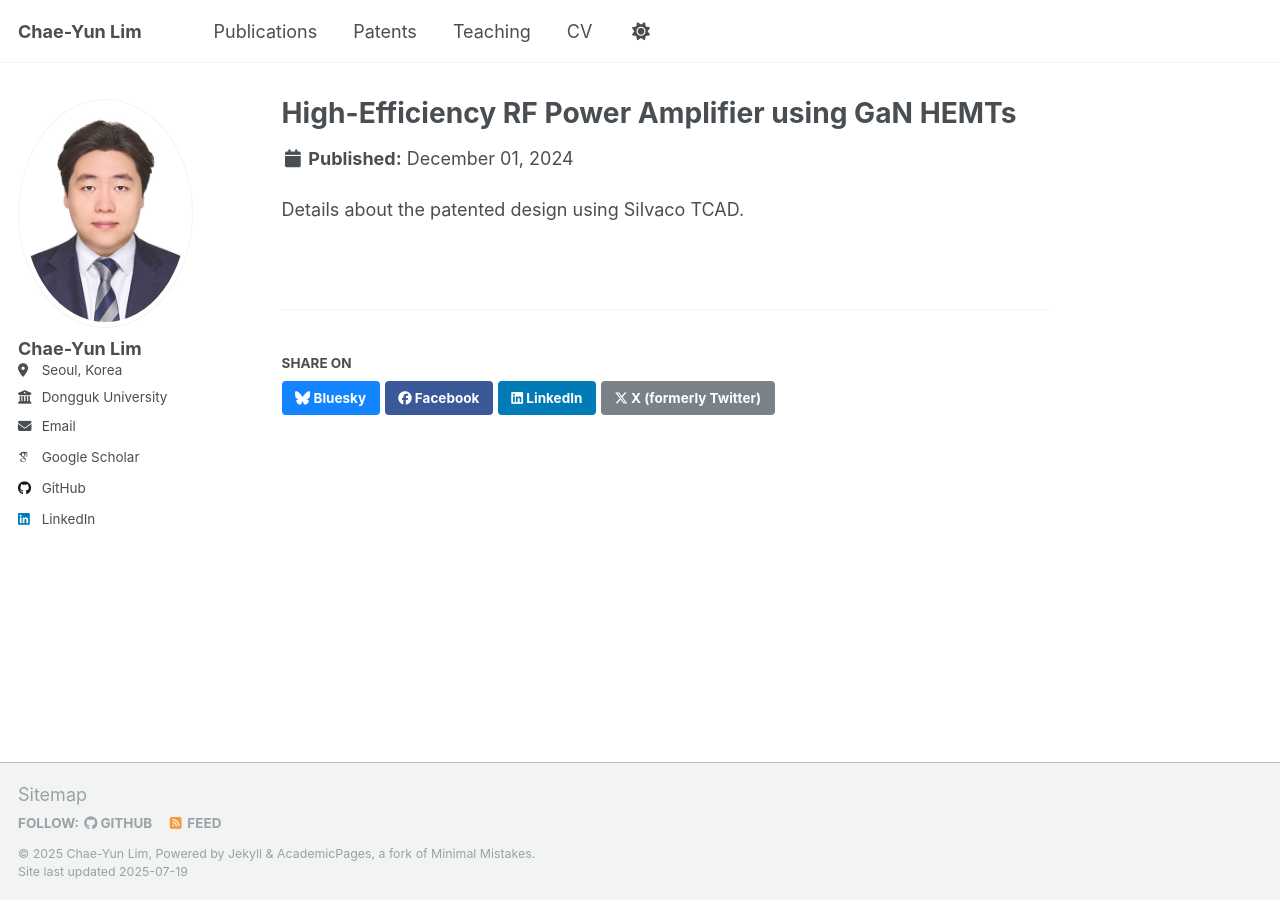
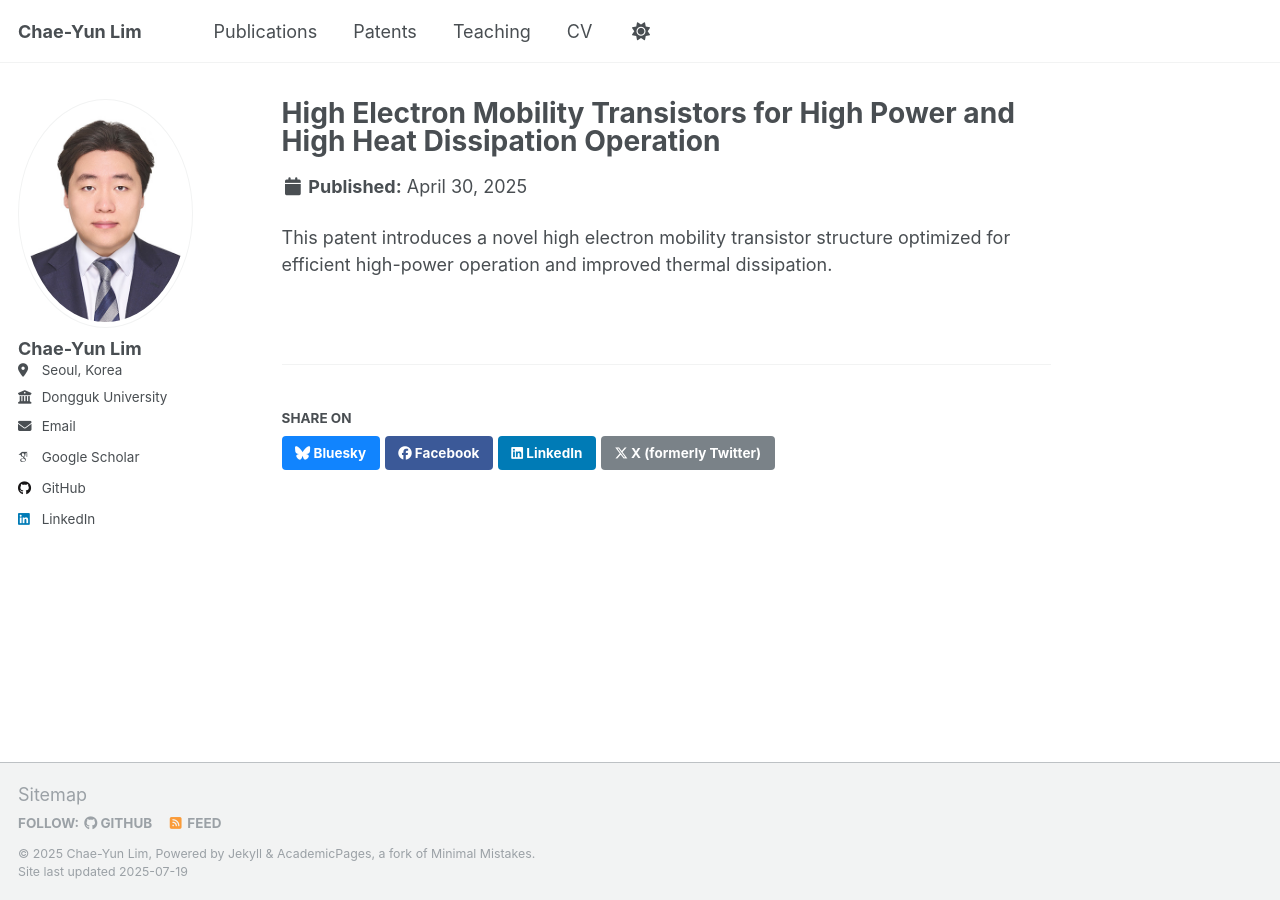
Before and after one commit to Chaeyun97/Chaeyun97.github.io, a Jekyll site: the page built from _patents/2024-gan-hemt.md, in a window 1280 px wide. Built offline with Jekyll 4.4.1, drawn with Linux system fonts in a browser that asks for light colours; some web fonts are replaced; a script that is not in the unit is left out.

Commit message:
Update 2024-gan-hemt.md

```diff
--- a/_patents/2024-gan-hemt.md
+++ b/_patents/2024-gan-hemt.md
@@ -1,14 +1,17 @@
 ---
-title: "High-Efficiency RF Power Amplifier using GaN HEMTs"
+title: "High Electron Mobility Transistors for High Power and High Heat Dissipation Operation"
 collection: patents
-permalink: /patents/gan-rf-patent/
-excerpt: "A patented GaN HEMT device for high-efficiency RF applications."
-date: 2024-12-01
+permalink: /patents/heat-dissipation-hemt/
+excerpt: "A GaN HEMT device designed for high-power and high heat dissipation applications."
+date: 2025-04-30
 authors:
-  - Chaeyun Lim
-publication: "Korean Patent Application No. 10-2024-123456"
-links:
-  - name: "Patent Link"
-    url: "https://patents.google.com/patent/10-2024-123456"
+  - C. Y. Lim
+  - J. H. Lee
+  - T. S. Kim
+  - Y. H. Won
+  - H. S. Kim
+publication: "Korean Patent Application No. 10-2025-0057626"
+status: "applied"
 ---
-Details about the patented design using Silvaco TCAD.
+
+This patent introduces a novel high electron mobility transistor structure optimized for efficient high-power operation and improved thermal dissipation.
```
